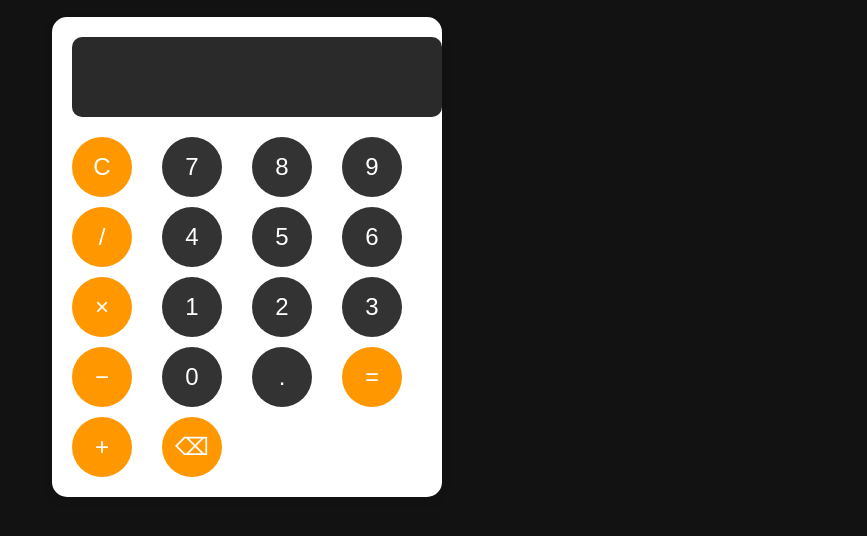
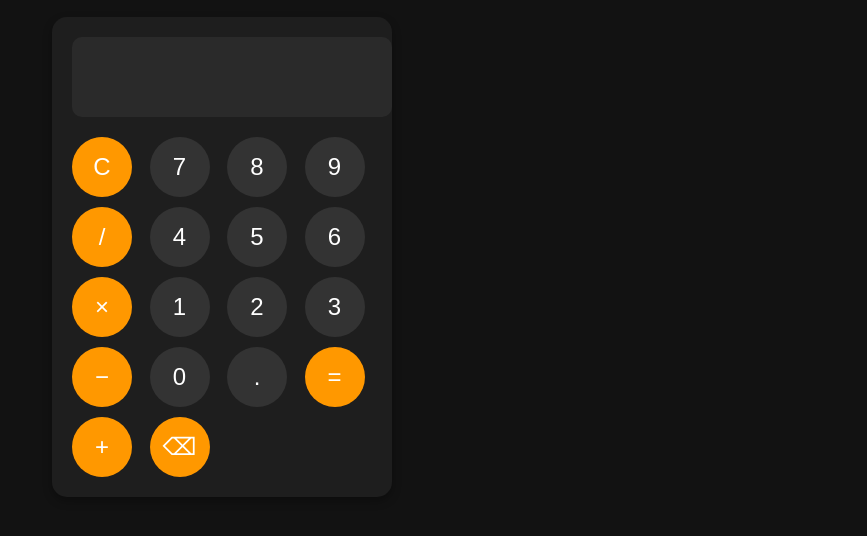
Before and after one commit to naruxhina/calculator, a plain HTML site: page index.html in a window 1280 px wide. Shown: the part 172-708 px from the top of the page, without its empty margins (413-1280 px from the left). Drawn offline with Linux system fonts and the light colour scheme.

Commit message:
Add files via upload

```diff
--- a/index.html
+++ b/index.html
@@ -135,15 +135,6 @@
             font-family: 'Roboto', sans-serif;
         }
 
-        .calculator {
-            background: #fff;
-            padding: 20px;
-            border-radius: 15px;
-            box-shadow: 0 4px 10px rgba(0, 0, 0, 0.1);
-            text-align: center;
-            width: 100%;
-            transition: background 0.3s, box-shadow 0.3s;
-        }
 
     </style>
 </head>
```
